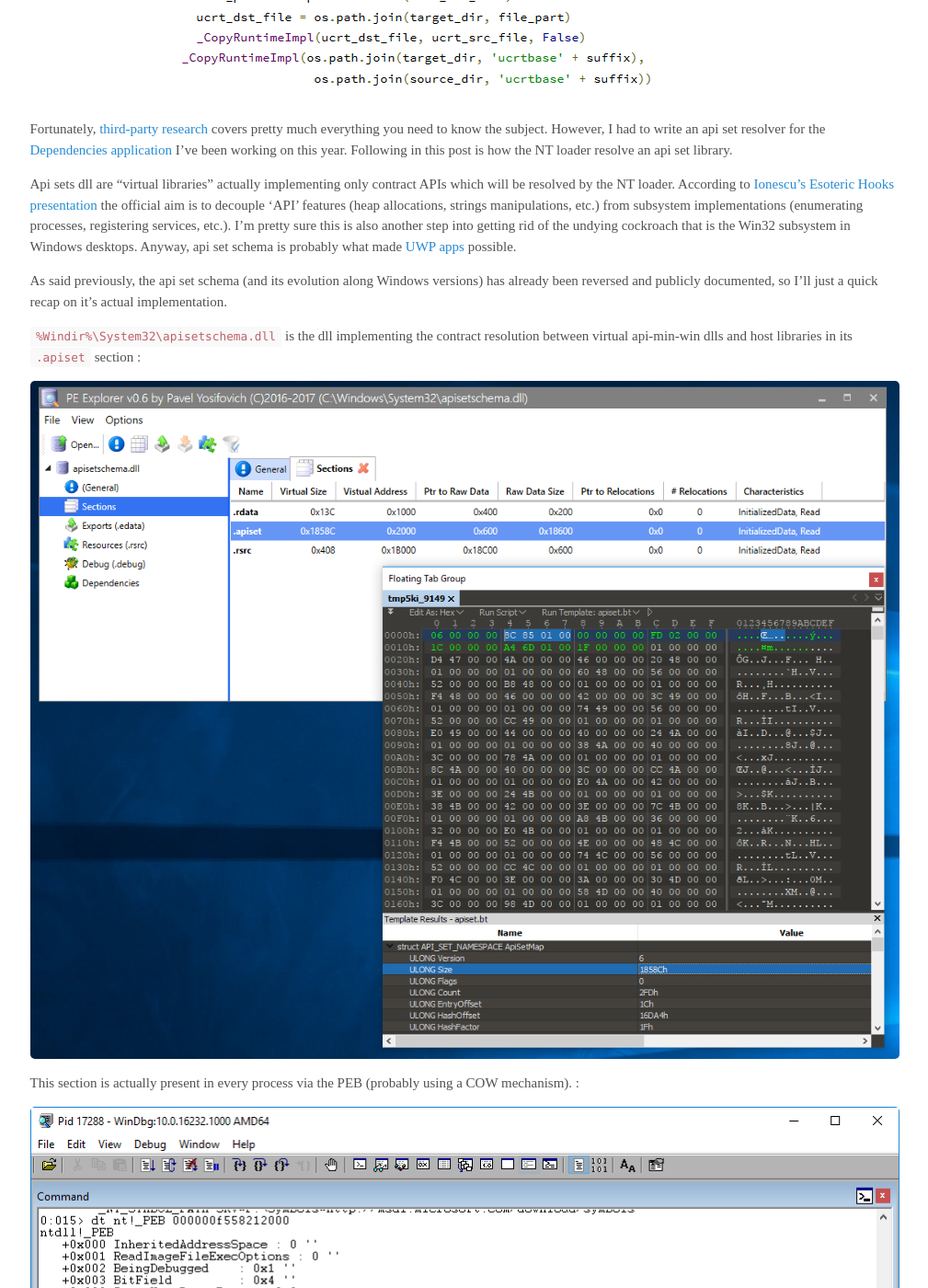
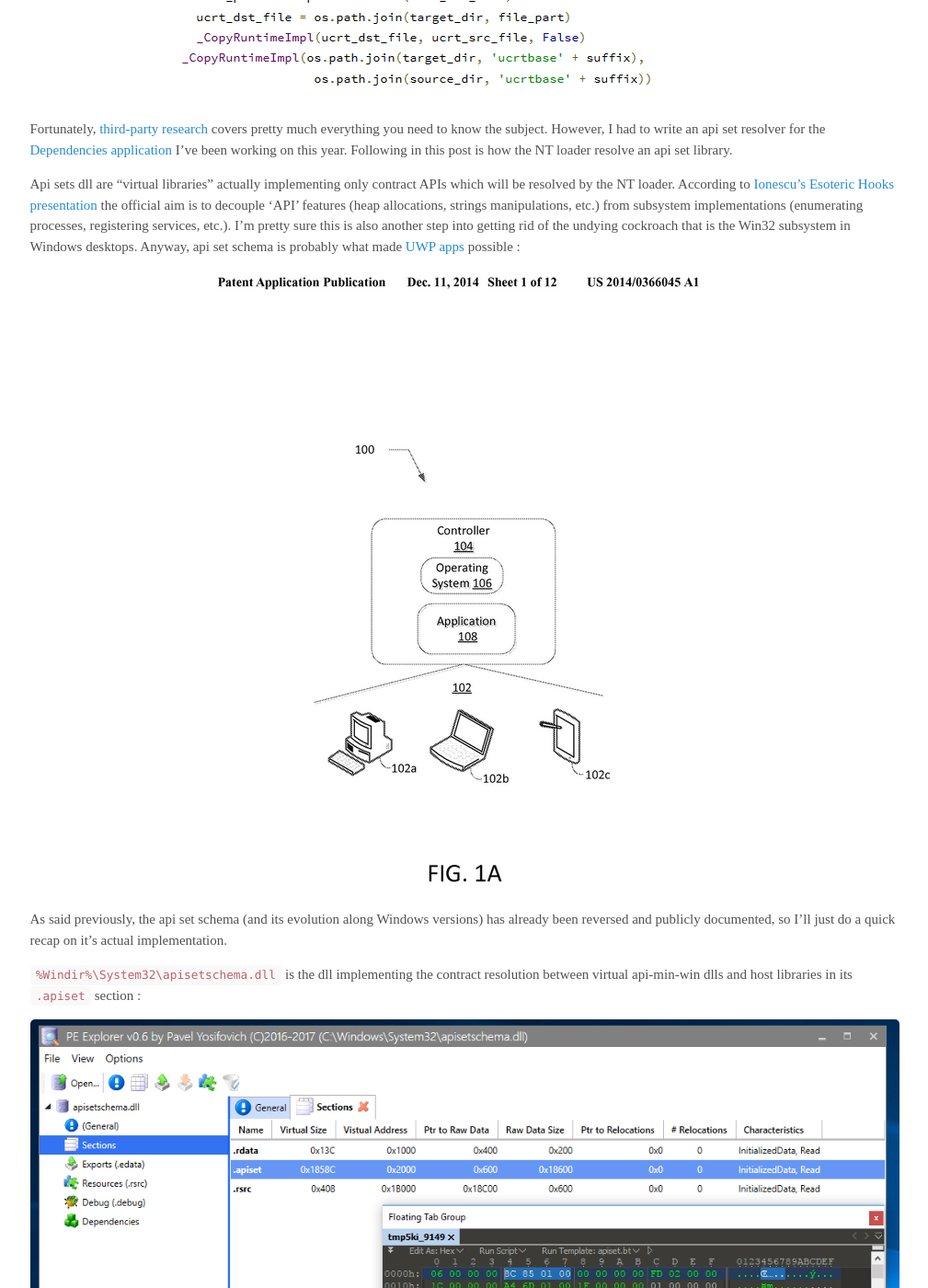
Before and after one commit to gavz/lucasg.github.io, a Jekyll site: the page built from _posts/2017-10-15-Api-set-resolution.md, in a window 1280 px wide and 1400 px high, scrolled down 803 px. Shown: the whole window at 92% size, without its empty margins (135-1144 px from the left). Built offline with Jekyll 4.4.1, drawn with Linux system fonts in a browser that asks for light colours.

Commit message:
Add another image to apiset post

```diff
--- a/_posts/2017-10-15-Api-set-resolution.md
+++ b/_posts/2017-10-15-Api-set-resolution.md
@@ -15,9 +15,11 @@ Fortunately, [third-party research]({{page.url}}#References) covers pretty much
 <!--more-->
 
 
-Api sets dll are "virtual libraries" actually implementing only contract APIs which will be resolved by the NT loader. According to [Ionescu's Esoteric Hooks presentation](https://github.com/ionescu007/HookingNirvana/raw/master/Esoteric%20Hooks.pdf) the official aim is to decouple 'API' features (heap allocations, strings manipulations, etc.) from subsystem implementations (enumerating processes, registering services, etc.). I'm pretty sure this is also another step into getting rid of the undying cockroach that is the Win32 subsystem in Windows desktops. Anyway, api set schema is probably what made [UWP apps](https://docs.microsoft.com/en-us/windows/uwp/get-started/whats-a-uwp) possible.
+Api sets dll are "virtual libraries" actually implementing only contract APIs which will be resolved by the NT loader. According to [Ionescu's Esoteric Hooks presentation](https://github.com/ionescu007/HookingNirvana/raw/master/Esoteric%20Hooks.pdf) the official aim is to decouple 'API' features (heap allocations, strings manipulations, etc.) from subsystem implementations (enumerating processes, registering services, etc.). I'm pretty sure this is also another step into getting rid of the undying cockroach that is the Win32 subsystem in Windows desktops. Anyway, api set schema is probably what made [UWP apps](https://docs.microsoft.com/en-us/windows/uwp/get-started/whats-a-uwp) possible :
 
-As said previously, the api set schema (and its evolution along Windows versions) has already been reversed and publicly documented, so I'll just a quick recap on it's actual implementation.
+![that's actually from the MS patent on the subject](/assets/apiset-patent.PNG)
+
+As said previously, the api set schema (and its evolution along Windows versions) has already been reversed and publicly documented, so I'll just do a quick recap on it's actual implementation.
 
 `%Windir%\System32\apisetschema.dll` is the dll implementing the contract resolution between virtual api-min-win dlls and host libraries in its `.apiset` section :
 
```
Also changed, not shown: assets/apiset-patent.PNG (added).
